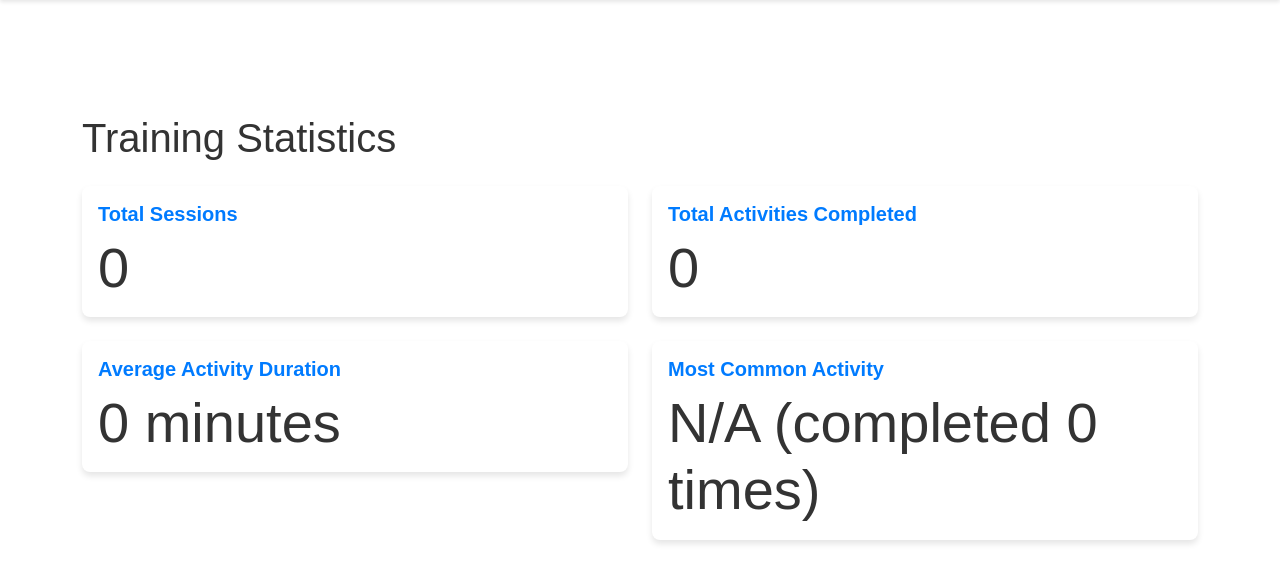
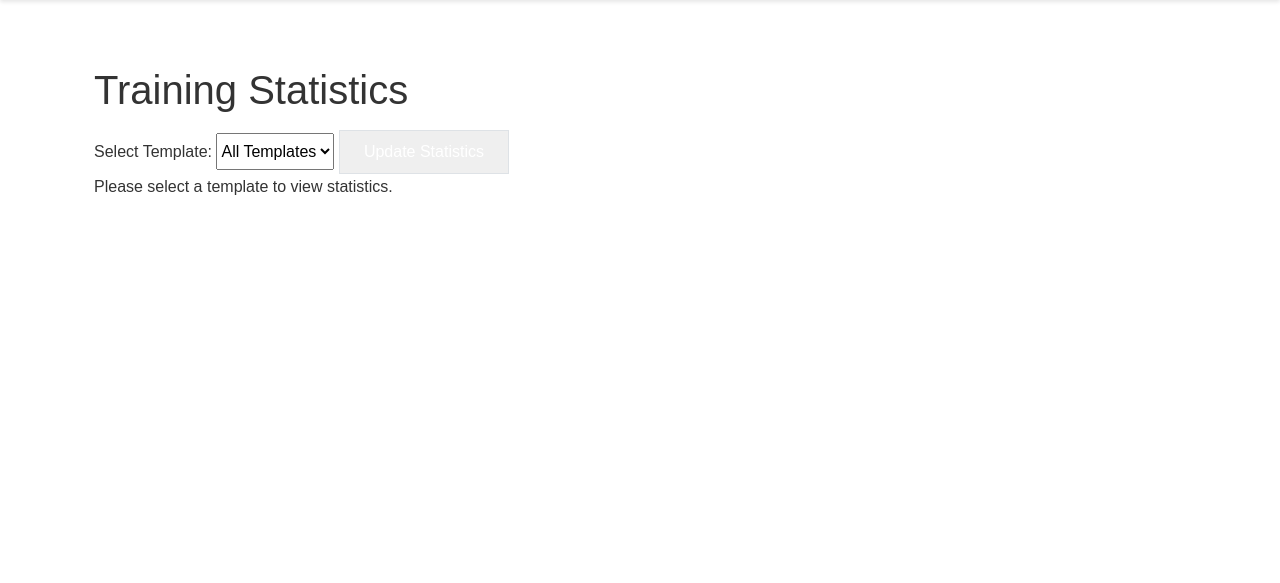
Before and after one commit to BattermanZ/OnTrak, a Flask app: page /statistics in a window 1280 px wide. Shown: the part 58-641 px from the top of the page. Run offline with Flask 3, Linux system fonts and the light colour scheme.

Commit message:
pre-react implementation

```diff
--- a/app.py
+++ b/app.py
@@ -284,51 +284,64 @@
 
 @app.route('/statistics')
 def statistics():
-    # Get total sessions
-    total_sessions = Session.query.count()
+    template_id = request.args.get('template_id', type=int)
 
-    # Get total completed activities
-    total_activities_completed = Activity.query.filter_by(completed=True).count()
+    templates = Template.query.all()
 
-    # Calculate average duration for completed activities
-    avg_duration = db.session.query(
-        db.func.avg(Activity.actual_duration)
-    ).filter(
-        Activity.completed == True,
-        Activity.actual_duration.isnot(None)
-    ).scalar()
-    avg_duration = round(avg_duration) if avg_duration else 0
+    if template_id:
+        template = Template.query.get_or_404(template_id)
 
-    # Find most common activity
-    most_common = db.session.query(
-        Activity.name,
-        db.func.count(Activity.id).label('count')
-    ).filter(
-        Activity.completed == True
-    ).group_by(
-        Activity.name
-    ).order_by(
-        db.desc('count')
-    ).first()
+        # Check if there's data for this template
+        check_data_script = f"""
+        const db = require('./server/database');
+        db.checkTemplateData({template_id}).then(count => console.log(JSON.stringify({{"count": count}})));
+        """
+        data_count = json.loads(run_node_script(check_data_script))['count']
 
-    most_common_activity = most_common.name if most_common else "N/A"
-    most_common_count = most_common[1] if most_common else 0
+        if data_count == 0:
+            app.logger.warning(f"No completed activities found for template {template_id}")
+            stats = {
+                'template': template,
+                'templates': templates,
+                'error': 'No data available for this template'
+            }
+        else:
+            statistics_script = f"""
+            const db = require('./server/database');
+            db.getStatistics({template_id});
+            """
 
-    stats = {
-        'total_sessions': total_sessions,
-        'total_activities_completed': total_activities_completed,
-        'average_activity_duration': f"{avg_duration} minutes",
-        'most_common_activity': f"{most_common_activity} (completed {most_common_count} times)"
-    }
+            try:
+                output = run_node_script(statistics_script)
+                app.logger.info(f"Raw statistics output: {output}")
+                statistics_data = json.loads(output)
 
-    return render_template('statistics.html', stats=stats)
+                time_deviation_per_activity = statistics_data[0]
+                average_time_deviation = statistics_data[1]
+                cumulative_time_impact = statistics_data[2]
+                day_by_day_time_deviation = statistics_data[3]
 
-    stats = {
-        'total_sessions': total_sessions,
-        'total_activities_completed': total_activities_completed,
-        'average_activity_duration': f"{avg_duration} minutes",
-        'most_common_activity': f"{most_common_activity} (completed {most_common_count} times)"
-    }
+                stats = {
+                    'template': template,
+                    'templates': templates,
+                    'time_deviation_per_activity': time_deviation_per_activity,
+                    'average_time_deviation': average_time_deviation,
+                    'cumulative_time_impact': cumulative_time_impact,
+                    'day_by_day_time_deviation': day_by_day_time_deviation
+                }
+            except json.JSONDecodeError as e:
+                app.logger.error(f"Error decoding JSON: {e}")
+                app.logger.error(f"Raw output: {output}")
+                stats = {
+                    'template': template,
+                    'templates': templates,
+                    'error': 'Error fetching statistics data'
+                }
+    else:
+        stats = {
+            'template': None,
+            'templates': templates
+        }
 
     return render_template('statistics.html', stats=stats)
 
--- a/templates/statistics.html
+++ b/templates/statistics.html
@@ -1,41 +1,141 @@
 {% extends "base.html" %}
-{% block title %}OnTrak Statistics{% endblock %}
+
 {% block content %}
-<div class="container mt-5">
-    <h1 class="mb-4">Training Statistics</h1>
-    <div class="row">
-        <div class="col-md-6">
-            <div class="card mb-4">
-                <div class="card-body">
-                    <h5 class="card-title">Total Sessions</h5>
-                    <p class="card-text display-4">{{ stats.total_sessions }}</p>
+<div class="container mx-auto px-4 py-8">
+  <h1 class="text-3xl font-bold mb-6">Training Statistics</h1>
+
+  <form action="{{ url_for('statistics') }}" method="get" class="mb-6">
+      <label for="template_id" class="block text-sm font-medium text-gray-700">Select Template:</label>
+      <select name="template_id" id="template_id" class="mt-1 block w-full pl-3 pr-10 py-2 text-base border-gray-300 focus:outline-none focus:ring-indigo-500 focus:border-indigo-500 sm:text-sm rounded-md">
+          <option value="">All Templates</option>
+          {% for template in stats.templates %}
+          <option value="{{ template.id }}" {% if stats.template and stats.template.id == template.id %}selected{% endif %}>
+              {{ template.name }}
+          </option>
+          {% endfor %}
+      </select>
+      <button type="submit" class="mt-2 px-4 py-2 border border-transparent text-sm font-medium rounded-md text-white bg-indigo-600 hover:bg-indigo-700 focus:outline-none focus:ring-2 focus:ring-offset-2 focus:ring-indigo-500">
+          Update Statistics
+      </button>
+  </form>
+
+  {% if stats.template %}
+      {% if stats.error %}
+          <div class="bg-red-100 border border-red-400 text-red-700 px-4 py-3 rounded relative" role="alert">
+              <strong class="font-bold">Error:</strong>
+              <span class="block sm:inline">{{ stats.error }}</span>
+          </div>
+      {% elif not stats.time_deviation_per_activity %}
+          <div class="bg-yellow-100 border border-yellow-400 text-yellow-700 px-4 py-3 rounded relative" role="alert">
+              <strong class="font-bold">No Data:</strong>
+              <span class="block sm:inline">There is no data available for this template.</span>
+          </div>
+      {% else %}
+          <div class="grid grid-cols-1 md:grid-cols-2 gap-6">
+              <div class="bg-white shadow overflow-hidden sm:rounded-lg">
+                  <div class="px-4 py-5 sm:p-6">
+                      <h3 class="text-lg leading-6 font-medium text-gray-900">Average Time Deviation</h3>
+                      <div class="mt-2 text-3xl font-semibold text-gray-900">
+                          {{ stats.average_time_deviation|round(2) }} minutes
                       </div>
                   </div>
               </div>
-        <div class="col-md-6">
-            <div class="card mb-4">
-                <div class="card-body">
-                    <h5 class="card-title">Total Activities Completed</h5>
-                    <p class="card-text display-4">{{ stats.total_activities_completed }}</p>
-                </div>
-            </div>
-        </div>
-        <div class="col-md-6">
-            <div class="card mb-4">
-                <div class="card-body">
-                    <h5 class="card-title">Average Activity Duration</h5>
-                    <p class="card-text display-4">{{ stats.average_activity_duration }}</p>
-                </div>
-            </div>
-        </div>
-        <div class="col-md-6">
-            <div class="card mb-4">
-                <div class="card-body">
-                    <h5 class="card-title">Most Common Activity</h5>
-                    <p class="card-text display-4">{{ stats.most_common_activity }}</p>
+
+              <div class="bg-white shadow overflow-hidden sm:rounded-lg">
+                  <div class="px-4 py-5 sm:p-6">
+                      <h3 class="text-lg leading-6 font-medium text-gray-900">Cumulative Time Impact</h3>
+                      <div class="mt-2 text-3xl font-semibold text-gray-900">
+                          {{ stats.cumulative_time_impact|round(2) }} minutes
                       </div>
                   </div>
               </div>
           </div>
+
+          <div class="mt-8">
+              <h2 class="text-2xl font-bold mb-4">Time Deviation per Activity</h2>
+              <div class="bg-white p-4 rounded-lg shadow">
+                  <canvas id="timeDeviationChart"></canvas>
+              </div>
+          </div>
+
+          <div class="mt-8">
+              <h2 class="text-2xl font-bold mb-4">Day-by-Day Time Deviation</h2>
+              <div class="bg-white p-4 rounded-lg shadow">
+                  <canvas id="dayByDayDeviationChart"></canvas>
+              </div>
+          </div>
+
+          <script src="https://cdn.jsdelivr.net/npm/chart.js"></script>
+          <script>
+              // Time Deviation per Activity Chart
+              const timeDeviationCtx = document.getElementById('timeDeviationChart').getContext('2d');
+              new Chart(timeDeviationCtx, {
+                  type: 'bar',
+                  data: {
+                      labels: {{ stats.time_deviation_per_activity|map(attribute='name')|list|tojson }},
+                      datasets: [{
+                          label: 'Time Deviation (minutes)',
+                          data: {{ stats.time_deviation_per_activity|map(attribute='avg_time_deviation')|list|tojson }},
+                          backgroundColor: 'rgba(75, 192, 192, 0.6)',
+                          borderColor: 'rgba(75, 192, 192, 1)',
+                          borderWidth: 1
+                      }]
+                  },
+                  options: {
+                      scales: {
+                          y: {
+                              beginAtZero: true
+                          }
+                      },
+                      responsive: true,
+                      plugins: {
+                          legend: {
+                              position: 'top',
+                          },
+                          title: {
+                              display: true,
+                              text: 'Time Deviation per Activity'
+                          }
+                      }
+                  }
+              });
+
+              // Day-by-Day Time Deviation Chart
+              const dayByDayCtx = document.getElementById('dayByDayDeviationChart').getContext('2d');
+              new Chart(dayByDayCtx, {
+                  type: 'line',
+                  data: {
+                      labels: {{ stats.day_by_day_time_deviation|map(attribute='day')|list|tojson }},
+                      datasets: [{
+                          label: 'Average Time Deviation (minutes)',
+                          data: {{ stats.day_by_day_time_deviation|map(attribute='avg_time_deviation')|list|tojson }},
+                          fill: false,
+                          borderColor: 'rgb(75, 192, 192)',
+                          tension: 0.1
+                      }]
+                  },
+                  options: {
+                      scales: {
+                          y: {
+                              beginAtZero: true
+                          }
+                      },
+                      responsive: true,
+                      plugins: {
+                          legend: {
+                              position: 'top',
+                          },
+                          title: {
+                              display: true,
+                              text: 'Day-by-Day Time Deviation'
+                          }
+                      }
+                  }
+              });
+          </script>
+      {% endif %}
+  {% else %}
+      <p class="text-lg text-gray-700">Please select a template to view statistics.</p>
+  {% endif %}
 </div>
 {% endblock %}
```
Also changed, not shown: server/database.js (+141 -37 lines). Lines whose indentation alone changed are shown as unchanged.
